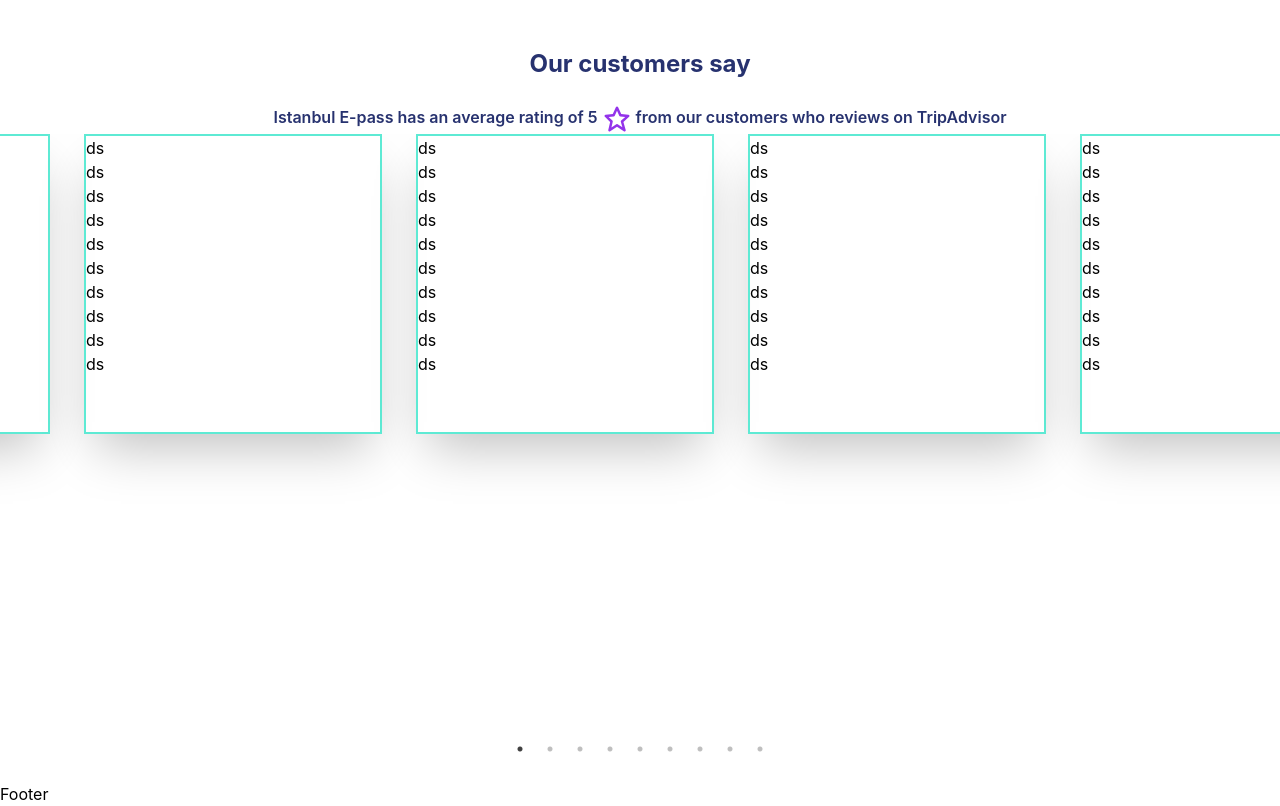
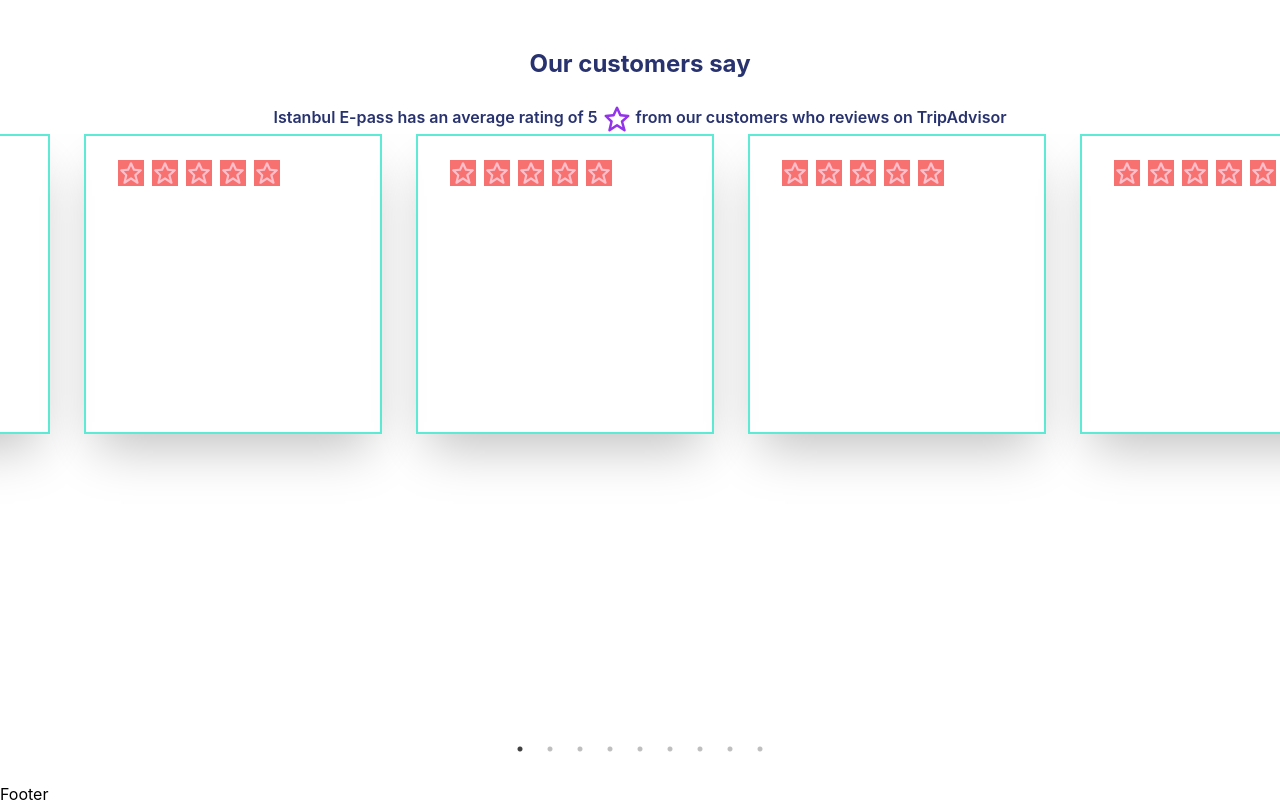
Before and after one commit to maher9393267111/new-react, a React (Create React App) app: page / in a window 1280 px wide. Shown: the part 2820-3626 px from the top of the page. Built offline with nearby package versions, Linux system fonts and the light colour scheme.

Commit message:
icon styles provider

```diff
--- a/src/index.css
+++ b/src/index.css
@@ -59,5 +59,13 @@ margin-left: 12px;
 }
 
 
+.icon-style{
+
+ @apply  bg-red-400
+
 
 }
+
+
+
+}
--- a/src/pages/home/customersay.js
+++ b/src/pages/home/customersay.js
@@ -2,11 +2,21 @@ import React from 'react';
 import {BiStar} from 'react-icons/bi';
 import { customersays as data } from './data';
 import Slider from "react-slick";
+import { IconContext } from 'react-icons';
+
+
+ const IconReturn = () => (
+    <IconContext.Provider value={{ size: '26px', color: 'pink',  className: "icon-style" }}>
+      <BiStar />
+    </IconContext.Provider>
+  );
+
+
 
 
 const Customersay = () => {
 
-    let arr = Array.apply(null, Array(10))
+    let arr = Array.apply(null, Array(5))
     //.map((val, idx) => idx);
 
 
@@ -92,17 +102,19 @@ const Customersay = () => {
 
 
 
-<div className=' container'>
+<div className=' container mt-6 ml-8'>
 
 
 {/* -stars */}
 
 
-<div>
+<div className=' flex gap-2 '>
 { arr.map((val,idx) => (
 
-<div className=' b'>
-ds
+<div className=' '>
+
+<span>< IconReturn className='text-2xl    font-bold  text-pink-600  ' /></span>
+
 
 </div>
 
```
